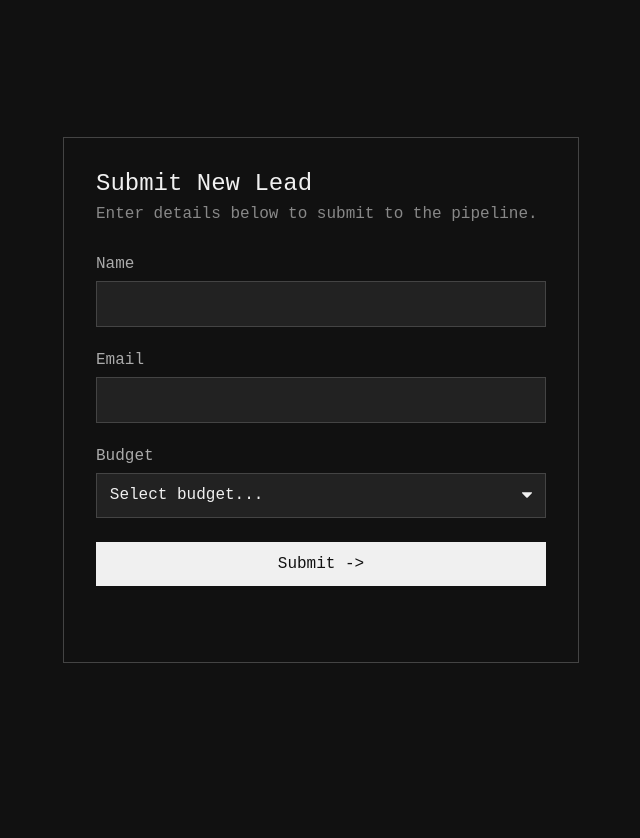
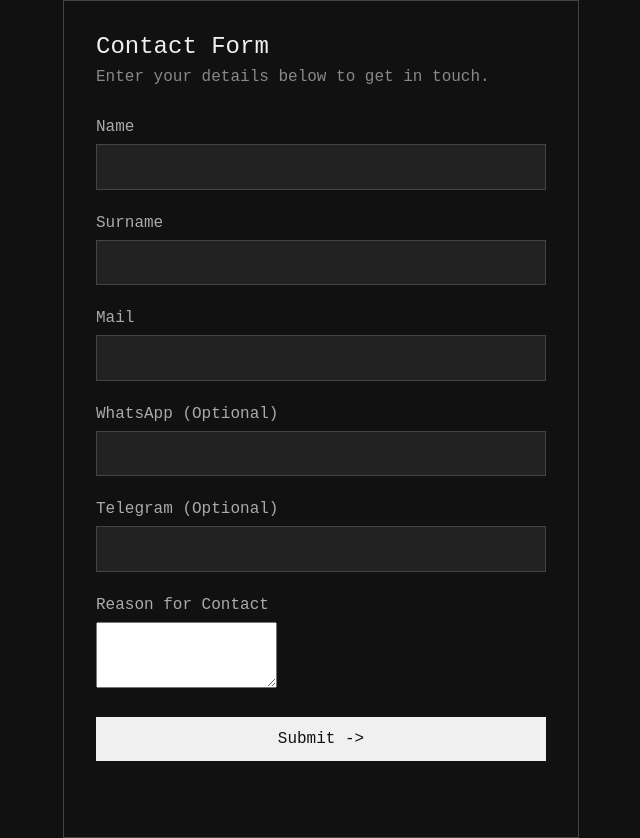
Before and after one commit to lacer2k/message_me, a plain HTML site: page index.html in a window 1280 px wide. Shown: the whole page, without its empty margins (319-959 px from the left). Before the commit the page ends 800 px from the top, so only its background shows below. Drawn offline with Linux system fonts and the light colour scheme.

Commit message:
Update index.html

```diff
--- a/index.html
+++ b/index.html
@@ -3,14 +3,14 @@
 <head>
     <meta charset="UTF-8">
     <meta name="viewport" content="width=device-width, initial-scale=1.0">
-    <title>New Lead // Submit</title>
+    <title>Contact Form // Submit</title>
     <link rel="stylesheet" href="style.css">
 </head>
 <body>
 
     <main class="container">
-        <h1>Submit New Lead</h1>
-        <p class="subtitle">Enter details below to submit to the pipeline.</p>
+        <h1>Contact Form</h1>
+        <p class="subtitle">Enter your details below to get in touch.</p>
 
         <form id="leadForm">
             <div class="form-group">
@@ -19,19 +19,28 @@
             </div>
 
             <div class="form-group">
-                <label for="email">Email</label>
-                <input type="email" id="email" name="email" required>
+                <label for="surname">Surname</label>
+                <input type="text" id="surname" name="surname" required>
             </div>
 
             <div class="form-group">
-                <label for="budget">Budget</label>
-                <select id="budget" name="budget" required>
-                    <option value="" disabled selected>Select budget...</option>
-                    <option value="< €10,000">&lt; €10,000</option>
-                    <option value="€10,000 - €25,000">€10,000 - €25,000</option>
-                    <option value="€25,000 - €50,000">€25,000 - €50,000</option>
-                    <option value="€50k+">€50k+</option>
-                </select>
+                <label for="mail">Mail</label>
+                <input type="email" id="mail" name="mail" required>
+            </div>
+
+            <div class="form-group">
+                <label for="whatsapp">WhatsApp (Optional)</label>
+                <input type="text" id="whatsapp" name="whatsapp">
+            </div>
+
+            <div class="form-group">
+                <label for="telegram">Telegram (Optional)</label>
+                <input type="text" id="telegram" name="telegram">
+            </div>
+
+            <div class="form-group">
+                <label for="reason">Reason for Contact</label>
+                <textarea id="reason" name="reason" rows="4" required></textarea>
             </div>
 
             <button type="submit" id="submitButton">Submit -&gt;</button>
```
